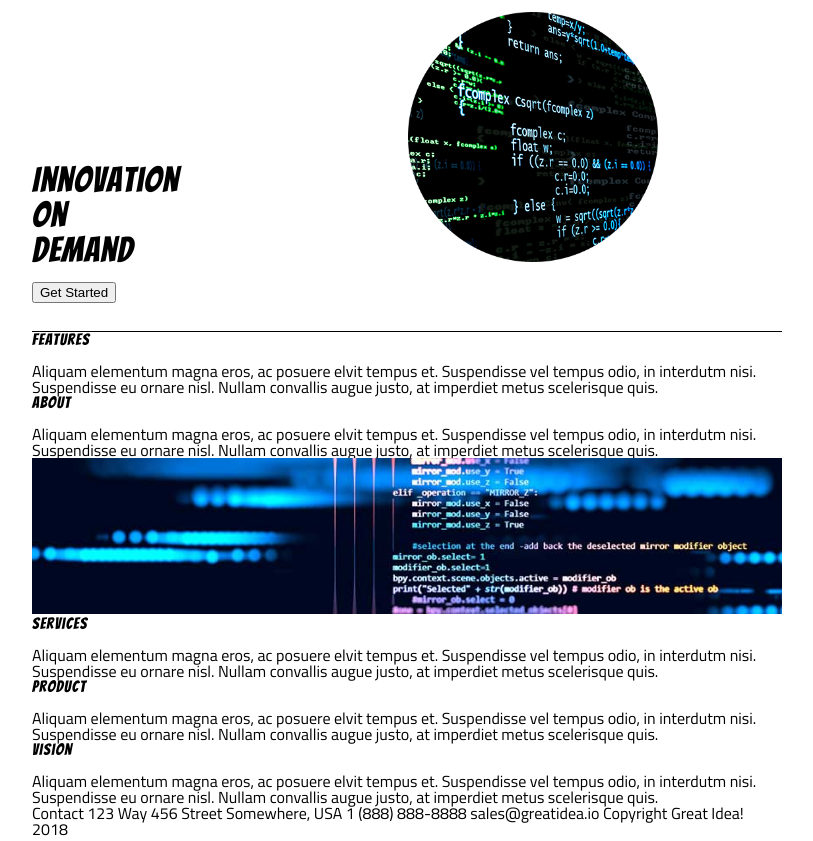
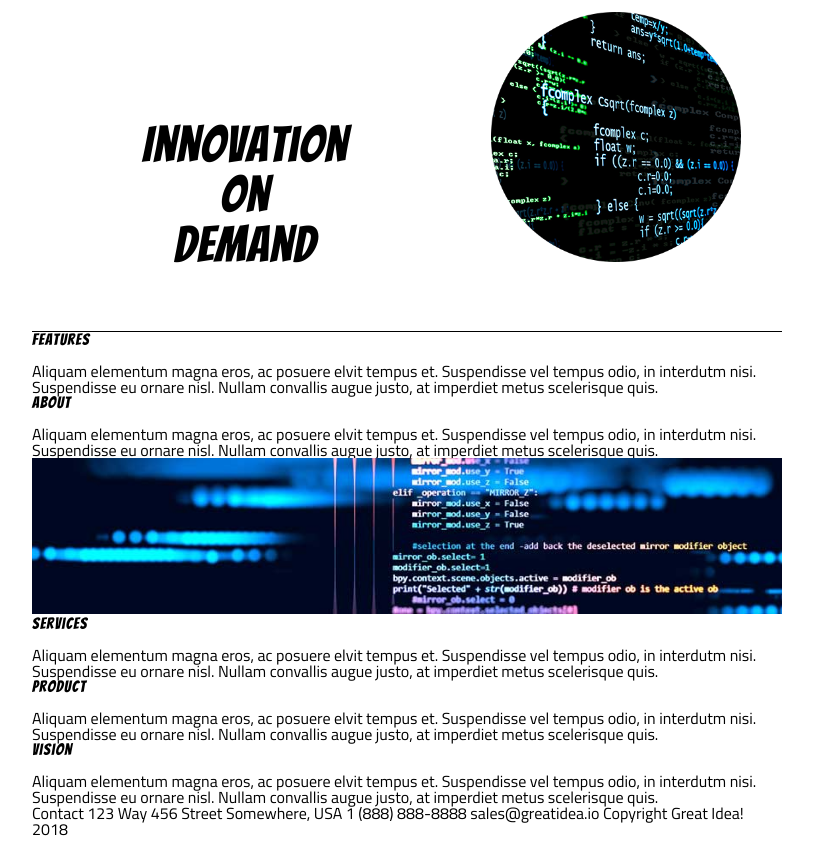
Before and after one commit to Poly-G/User-Interface, a plain HTML site: page great-idea-website/index.html in a window 1280 px wide. Shown: the part 93-934 px from the top of the page, without its empty margins (233-1046 px from the left). Drawn offline with Linux system fonts and the light colour scheme.

Commit message:
align top section

```diff
--- a/great-idea-website/css/index.css
+++ b/great-idea-website/css/index.css
@@ -96,8 +96,6 @@ header nav a {
 	display: inline-block;
 }
 
-
-
 nav, .logo {
 	display: inline-block;
 	padding: 0;
@@ -106,29 +104,30 @@ nav, .logo {
 
 .logo {
 	margin: 3px 0 0 13%;
-
 }
 
 .top-section {
-
 	width: 100%;
 	height: 320px;
 	margin-top: 15px;
-
 	border-bottom: 1px solid black;
 }
 
 h1 {
-	font-size: 35px;
+	font-size: 50px;
 	display: inline-block;
+	text-align: center;
+	margin-left: 110px;
+	margin-bottom: 100px;
+	/* margin-top: 30px; */
 }
 
 .first-img {
 	display: inline-block;
-	/* position: relative; */
+	left: 0;
 	height: 250px;
 	width: 250px;
-	margin-left: 30%;
+	margin-left: 140px;
 }
 
 .second-img {
--- a/great-idea-website/index.html
+++ b/great-idea-website/index.html
@@ -29,15 +29,13 @@
     </header>
 
     <section class="top-section">
-    <div class="inner-top-section">
+
       <h1>Innovation <br> On <br> Demand</h1>
 
+      <img class="first-img" src="img/header-img.png" alt="Image of a code snippet.">
 
+      <!-- <button>Get Started</button> -->
 
-    <img class="first-img" src="img/header-img.png" alt="Image of a code snippet.">
-    </div>
-
-<button>Get Started</button>
     </section>
 
 
```
Lines whose indentation alone changed are shown as unchanged.
